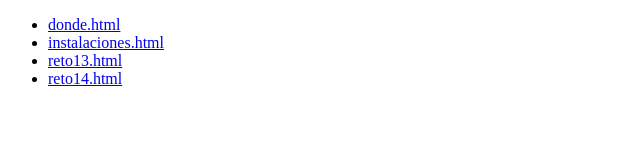
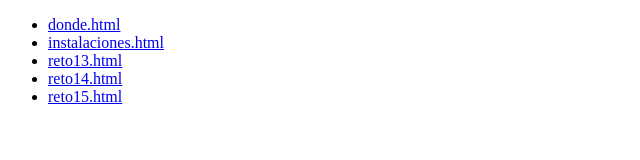
Before and after one commit to IgnacioFurio/ifj-geekshubs-fsd-val-retos11-20-18012023, a plain HTML site: page index.html in a window 1280 px wide. Shown: the full height of the page, 0-640 px from the left. Drawn offline with Linux system fonts and the light colour scheme.

Commit message:
index update

```diff
--- a/index.html
+++ b/index.html
@@ -12,6 +12,7 @@
         <li><a href="./deportes/instalaciones.html">instalaciones.html</a></li>
         <li><a href="./pages/reto13.html">reto13.html</a></li>
         <li><a href="./pages/reto14.html">reto14.html</a></li>
+        <li><a href="./pages/reto15.html">reto15.html</a></li>
     </ul>
 </body>
 </html>
```
